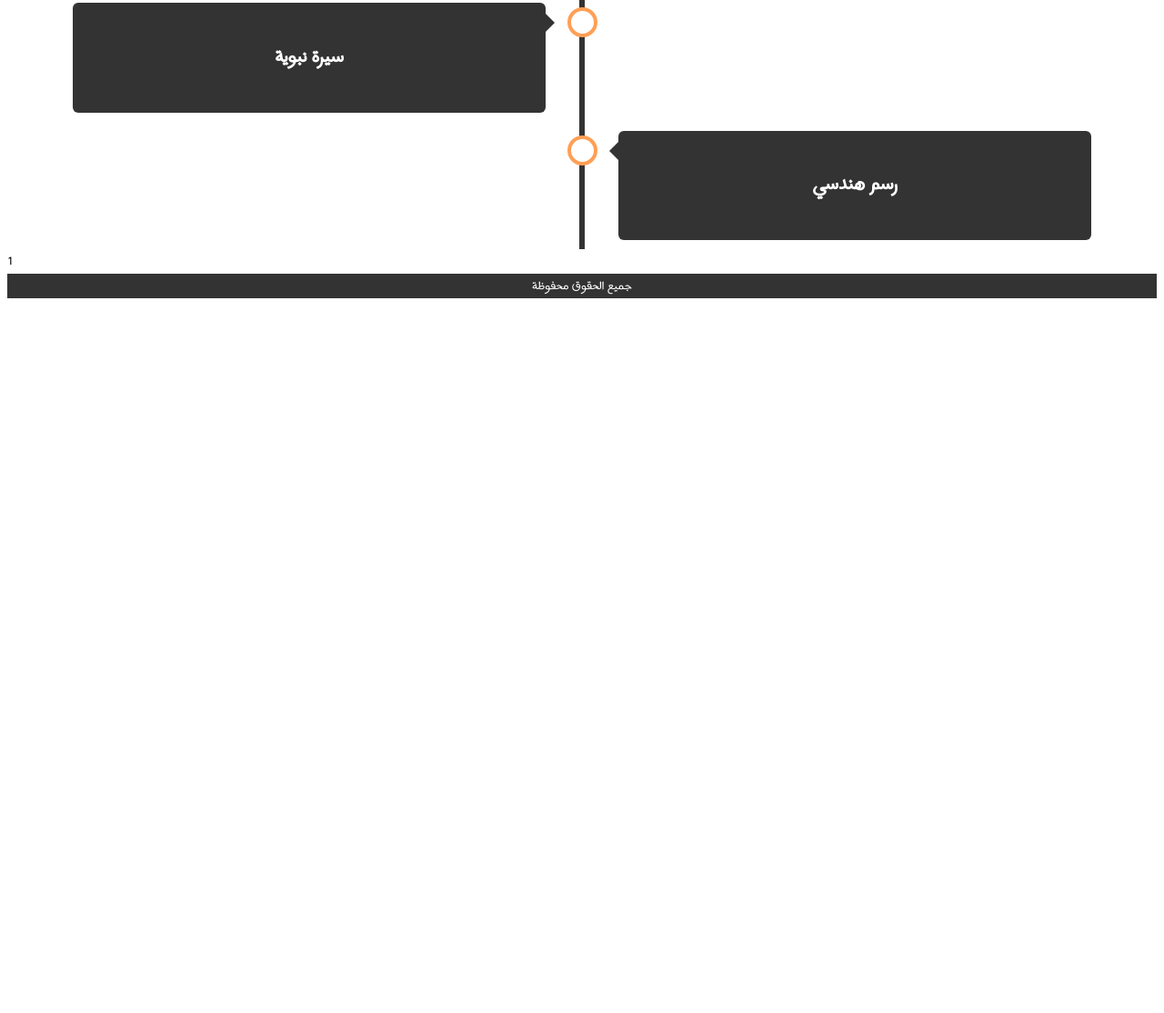
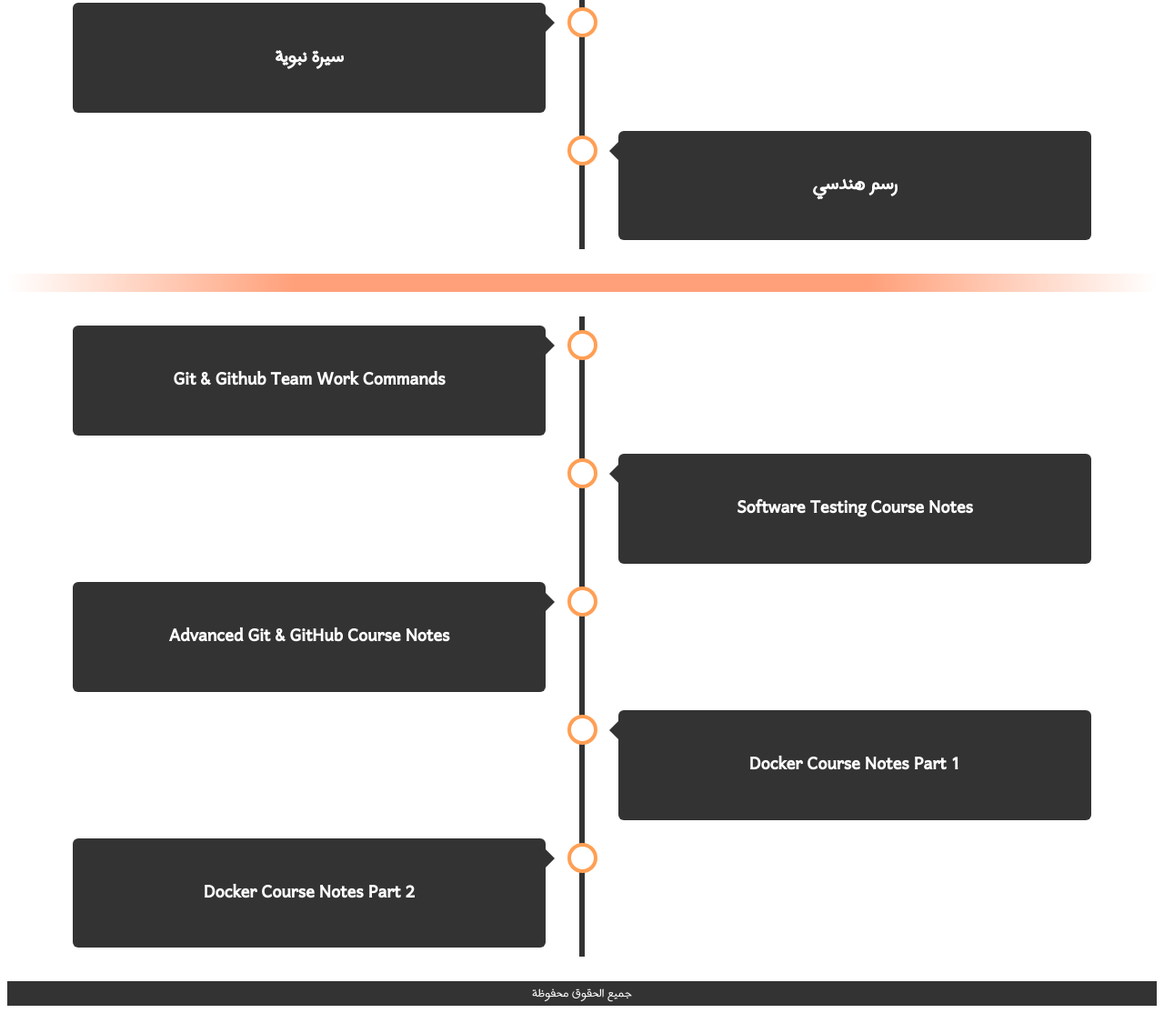
Before and after one commit to AbdullahSholi/CE-Helper, a plain HTML site: page index.html in a window 1280 px wide. Shown: the part 4211-5325 px from the top of the page at 91% size. Before the commit the page ends 4547 px from the top, so only its background shows below. Drawn offline with Linux system fonts and the light colour scheme.

Commit message:
Completed Tasks: 1) Add Notion Files For Various Courses.

```diff
--- a/index.html
+++ b/index.html
@@ -15,8 +15,25 @@
       href="https://fonts.googleapis.com/css2?family=Harmattan&display=swap"
       rel="stylesheet"
     />
+    <style>
+      :root hr {
+    height: 20px;
+    border: none; /* Remove default border */
+    background: linear-gradient(
+        to right,
+        transparent,
+        var(--hr-color) calc(50% - var(--hr-line-offset)),
+        var(--hr-color) calc(50% + var(--hr-line-offset)),
+        transparent
+    );
+    padding: 0; /* Ensure no padding is applied */
+    margin: 0; /* Ensure no margin is applied */
+}
+
+
+    </style>
   </head>
-  <body>
+  <body style="--hr-line-offset: 25%; --hr-color: lightsalmon;">
     <div>
       <ul class="ul-menu">
 
@@ -274,8 +291,54 @@
 
       </div>
       </div>
-        <span id="counter">0</span>
+
       <br />
+
+      <hr>
+      <br>
+      <div class="timeline">
+      <div class="container timeline-left">
+        <a href="https://periwinkle-lobster-3db.notion.site/Git-Github-Teamwork-notes-b2b520aa3c7f4a9eb9dc361452cbdbe0?pvs=4" target="_blank">
+        <div class="content">
+          <h2>Git & Github Team Work Commands</h2>
+        </div>
+        </a>
+      </div>
+      <div class="container timeline-right">
+        <a href="https://periwinkle-lobster-3db.notion.site/Software-Testing-Course-bffa8e32d39f4ebea5bf791fcd3bd71d?pvs=4" target="_blank">
+        <div class="content">
+          <h2>Software Testing Course Notes</h2>
+        </div>
+        </a>
+      </div>
+
+      <div class="container timeline-left">
+        <a href="https://periwinkle-lobster-3db.notion.site/Git-Github-35a975eacd5949c082a7669db9026884?pvs=4" target="_blank">
+        <div class="content">
+          <h2>Advanced Git & GitHub Course Notes</h2>
+        </div>
+        </a>
+      </div>
+      <div class="container timeline-right">
+        <a href="https://jade-hoof-6a0.notion.site/Docker-8dfadc9fc9724ef4b7a008cc9c0c7264?pvs=4" target="_blank">
+        <div class="content">
+          <h2>Docker Course Notes Part 1</h2>
+        </div>
+        </a>
+      </div>
+
+      <div class="container timeline-left">
+        <a href="https://periwinkle-lobster-3db.notion.site/Docker-Course-Part-2-13ef235614494ce9b32f2085bb462427?pvs=4" target="_blank">
+        <div class="content">
+          <h2>Docker Course Notes Part 2</h2>
+        </div>
+        </a>
+      </div>
+
+
+    </div>
+
+    <br>
       <div class="footer">جميع الحقوق محفوظة</div>
     </div>
 
```
